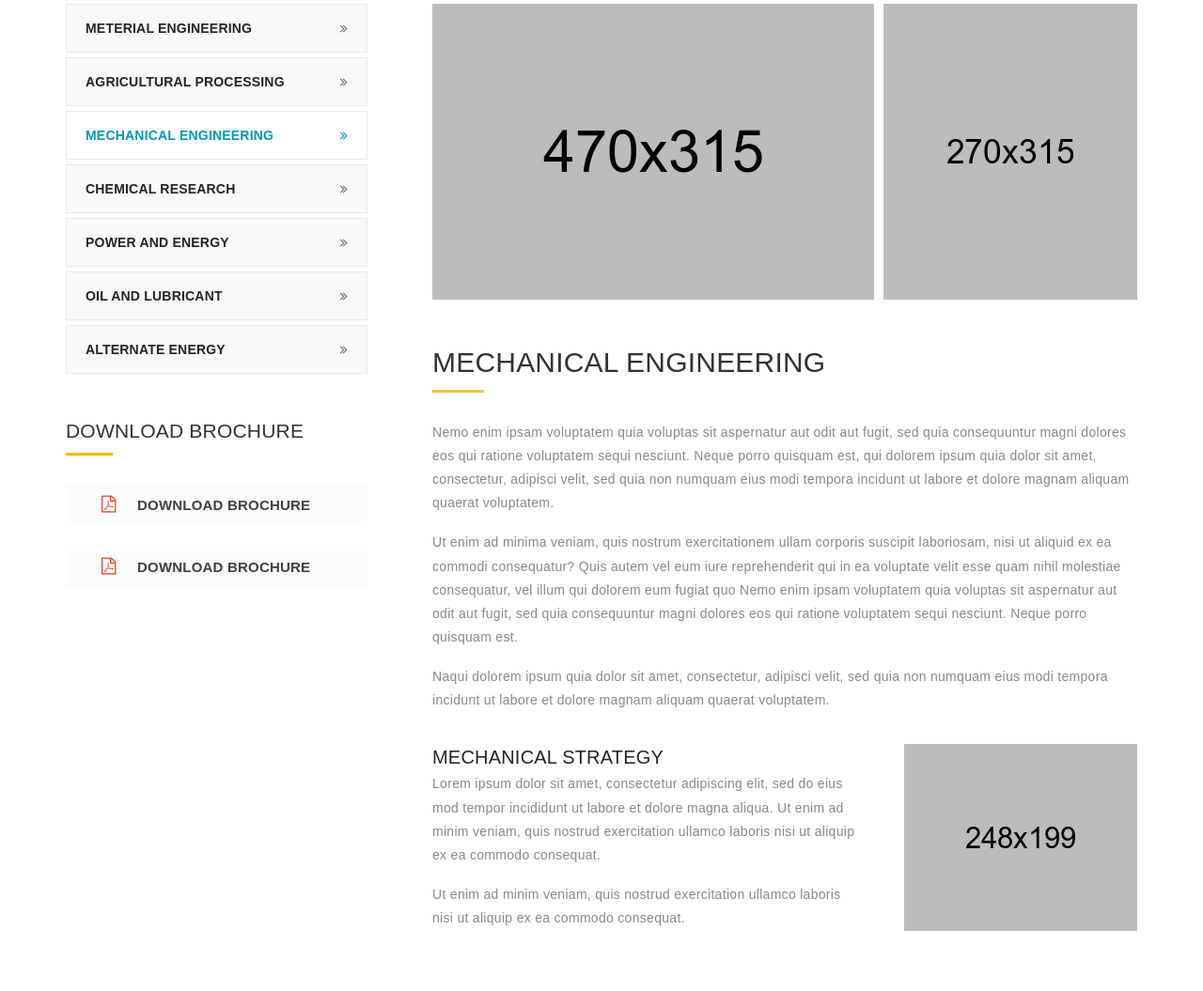
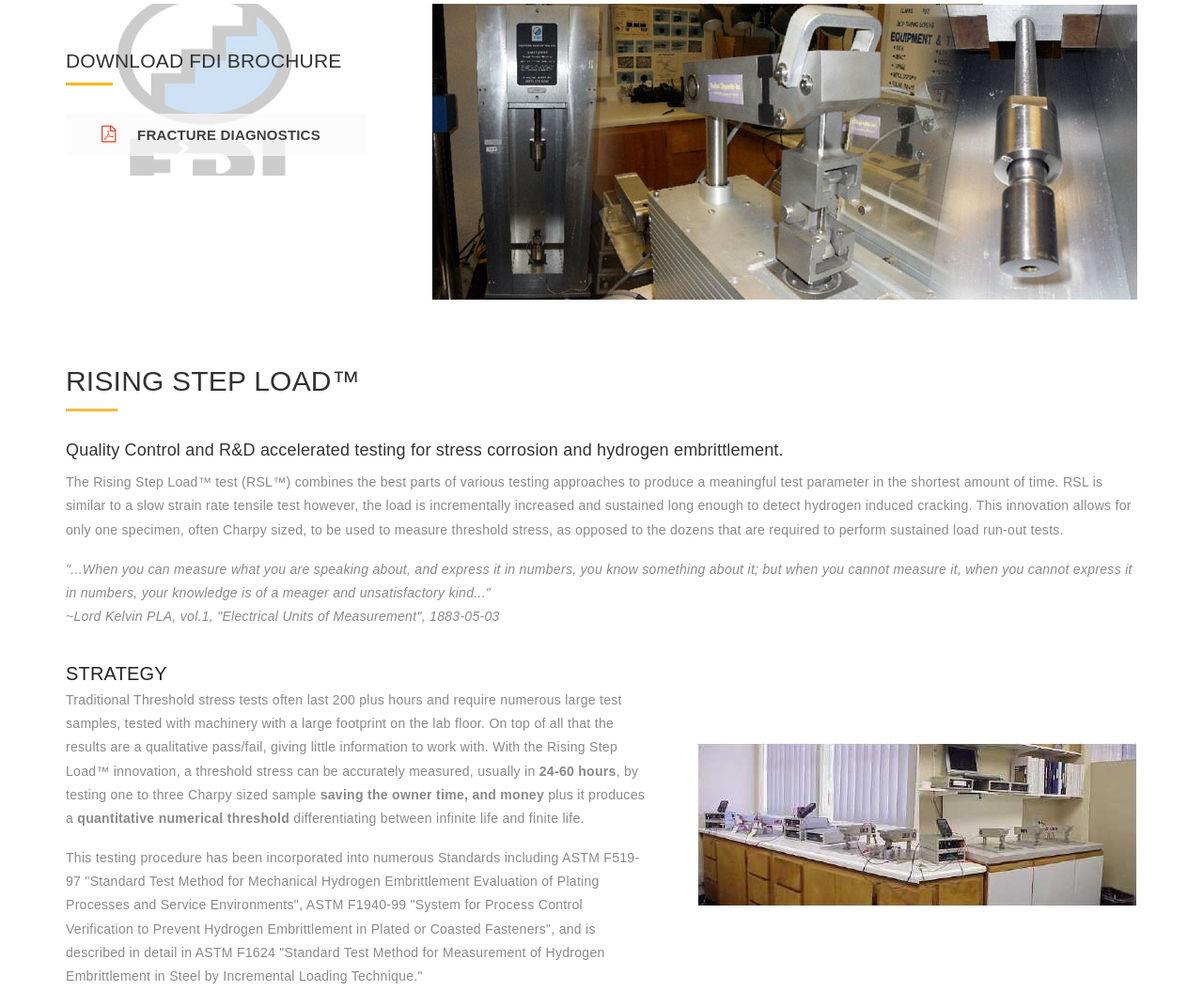
Before and after one commit to jimijack-zz/RSL, a plain HTML site: page RSL.html in a window 1280 px wide. Shown: the part 606-1661 px from the top of the page at 94% size. Drawn offline with nearby package versions, Linux system fonts and the light colour scheme.

Commit message:
began edits to RSL.html

```diff
--- a/RSL.html
+++ b/RSL.html
@@ -146,54 +146,66 @@
 
             <div class="row">
 
-          <div class="col-md-4 col-sm-12 pull-left">
+                <div class="col-md-4 col-sm-12 pull-left" style="background:url(images/services/FDILogoFade.jpg) no-repeat center; background-position-x: 70px;">
                     <div class="single-sidebar-widget">
-					<div class="special-links">
+                       <!-- <div class="special-links">
                         <ul>
                             <li><a href="meterial.html">meterial engineering</a></li>
-							<li><a href="agricultural.html">agricultural processing</a></li>
-							 <li class="active"><a href="mechanical.html">Mechanical engineering</a></li>
+                            <li  class="active"><a href="agricultural.html">agricultural processing</a></li>
+                            <li><a href="mechanical.html">Mechanical engineering</a></li>
                              <li><a href="chemical.html">chemical research</a></li>
                              <li><a href="power.html">power and energy</a></li>
                              <li><a href="oil.html">Oil and lubricant</a></li>
                              <li><a href="alternate.html">alternate energy</a></li>
                         </ul>
-					</div>
+                    </div> -->
                     </div>
 
                     <div class="single-sidebar-widget">
                         <div class="sec-title">
-						<h2><span>Download brochure</span></h2>
+                            <h2><span>Download FDI brochure</span></h2>
                         </div>
                         <ul class="brochure-btns">
-						<li><a href="#" class="clearfix"><i class="fa fa-file-pdf-o"></i> <span>Download Brochure</span> </a></li>
-						<li><a href="#" class="clearfix"><i class="fa fa-file-pdf-o"></i> <span>Download Brochure</span></a></li>
+                            <li><a href="images/services/FDI_Brochure.pdf" target="_blank" class="clearfix"><i class="fa fa-file-pdf-o"></i> <span>Fracture Diagnostics</span> </a></li>
+                            <!-- <li><a href="#" class="clearfix"><i class="fa fa-file-pdf-o"></i> <span>Download Brochure</span></a></li> -->
                         </ul>
                     </div>
                 </div>
 
                 <div class="col-md-8 col-sm-12 pull-right tab-content">
-
                     <!-- meterial engineering  -->
                     <div class="tab-pane fade in active" id="meterial">
                         <div class="image-box clearfix">
-						<img src="images/services/single-service-1.jpg" alt=""/>
-						<img src="images/services/single-service-2.jpg" alt="" class="pull-right" />
+                            <img src="images/services/FDIHeader.jpg" alt=""/>
+                         <!-- <img src="images/services/single-service-2.jpg" alt="" class="pull-right" /> -->
                         </div>
+                    </div>
+                </div>
+
+            </div>
+
+            <div class="row">
+
+                <div class="col-md-12 col-sm-12 pull-right tab-content">
+                    <div class="tab-pane fade in active" id="meterial">
+
 					   <div class="sec-title">
-						<h2><span>Mechanical engineering</span></h2>
-						<p>Nemo enim ipsam voluptatem quia voluptas sit aspernatur aut odit aut fugit, sed quia consequuntur magni dolores eos qui ratione voluptatem sequi nesciunt. Neque porro quisquam est, qui dolorem ipsum quia dolor sit amet, consectetur, adipisci velit, sed quia non numquam eius modi tempora incidunt ut labore et dolore magnam aliquam quaerat voluptatem.</p>
-						<p>Ut enim ad minima veniam, quis nostrum exercitationem ullam corporis suscipit laboriosam, nisi ut aliquid ex ea commodi consequatur? Quis autem vel eum iure reprehenderit qui in ea voluptate velit esse quam nihil molestiae consequatur, vel illum qui dolorem eum fugiat quo  Nemo enim ipsam voluptatem quia voluptas sit aspernatur aut odit aut fugit, sed quia consequuntur magni dolores eos qui ratione voluptatem sequi nesciunt. Neque porro quisquam est.</p>
-						<p>Naqui dolorem ipsum quia dolor sit amet, consectetur, adipisci velit, sed quia non numquam eius modi tempora incidunt ut labore et dolore magnam aliquam quaerat voluptatem.</p>
+                            <h2><span>Rising Step Load™</span></h2>
+                            <h4 style="line-height: 1.3">Quality Control and R&D accelerated testing for stress corrosion and hydrogen embrittlement.</h4>
+                            <p>The Rising Step Load™ test (RSL™)  combines the best parts of various testing approaches to produce a meaningful test parameter in the shortest amount of time. RSL is similar to a slow strain rate tensile test however, the load is incrementally increased and sustained long enough to detect hydrogen induced cracking. This innovation allows for only one specimen, often Charpy sized, to be used to measure threshold stress, as opposed to the dozens that are required to perform sustained load run-out tests.</p>
+                            <p><em>&quot;...When you can measure what you are speaking about, and express it in numbers, you know something about it; but when you cannot measure it, when you cannot express it in numbers, your knowledge is of a meager and unsatisfactory kind...&quot;<br />
+                            ~Lord Kelvin PLA, vol.1, &quot;Electrical Units of Measurement&quot;, 1883-05-03
+                            </em><br /></p>
+                            <!-- <p>Naqui dolorem ipsum quia dolor sit amet, consectetur, adipisci velit, sed quia non numquam eius modi tempora incidunt ut labore et dolore magnam aliquam quaerat voluptatem.</p> -->
                         </div>
 					<div class="image-caption-box">
 						<div class="text-box">
-							<h2>mechanical  Strategy</h2>
-							<p>Lorem ipsum dolor sit amet, consectetur adipiscing elit, sed do eius mod tempor incididunt ut labore et dolore magna aliqua. Ut enim ad minim veniam, quis nostrud exercitation ullamco laboris nisi ut aliquip ex ea commodo consequat. </p>
-							<p>Ut enim ad minim veniam, quis nostrud exercitation ullamco laboris nisi ut aliquip ex ea commodo consequat. </p>
+							<h2>Strategy</h2>
+							<p>Traditional Threshold stress tests  often last 200 plus hours and require numerous large test samples, tested with  machinery with a large footprint on the lab floor.  On top of all that the results are a qualitative  pass/fail, giving little information to work with.  With the Rising Step Load™ innovation, a  threshold stress can be accurately measured, usually in <strong>24-60 hours</strong>, by testing one to three Charpy sized sample <strong>saving the owner time, and money</strong> plus  it produces a <strong>quantitative numerical  threshold</strong> differentiating between infinite life and finite life.</p>
+							<p>This testing procedure has been incorporated into numerous Standards including ASTM F519-97 "Standard Test Method for Mechanical Hydrogen Embrittlement Evaluation of Plating Processes and Service Environments", ASTM F1940-99 "System for Process Control Verification to Prevent Hydrogen Embrittlement in Plated or Coasted Fasteners", and is described in detail in ASTM F1624 "Standard Test Method for Measurement of Hydrogen Embrittlement in Steel by Incremental Loading Technique."</p>
 						</div>
 						<div class="caption-box-img">
-							<img src="images/services/single-service-3.jpg" alt="Awesome Image"/>
+							<img src="images/services/bend_Frame_Composite.JPG" alt="Awesome Image"/>
 						</div>
 					</div>
 					<div class="image-caption-box">
```
Also changed, not shown: FDI.html (+4 -4 lines), images/services/bend_Frame_Composite.JPG (added). Lines whose indentation alone changed are shown as unchanged.
